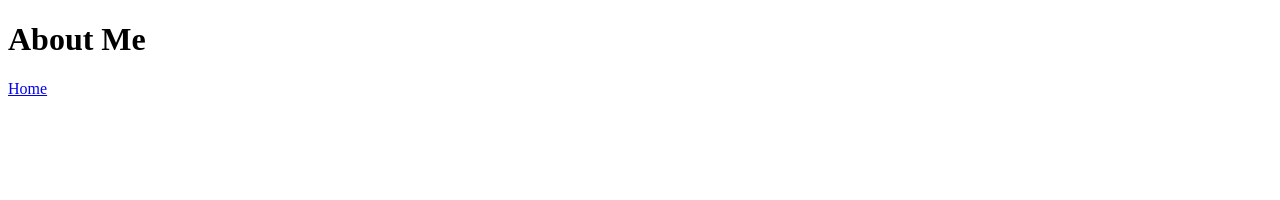
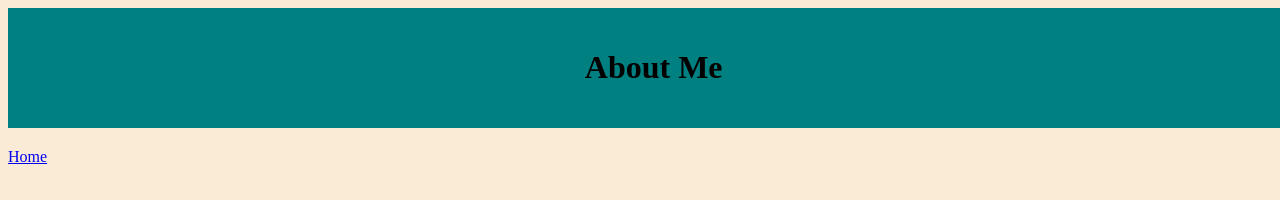
Before and after one commit to ajlaursen/portfoli-laursen, a plain HTML site: page about.html in a window 1280 px wide. Drawn offline with Linux system fonts and the light colour scheme.

Commit message:
added css style sheet

```diff
--- a/about.html
+++ b/about.html
@@ -4,6 +4,7 @@
     <meta charset="UTF-8">
     <meta name="viewport" content="width=device-width, initial-scale=1.0">
     <title>Document</title>
+    <link rel="stylesheet" href="style.css">
 </head>
 <body>
     <header>
--- /dev/null
+++ b/style.css
@@ -0,0 +1,12 @@
+body{
+    background-color: antiquewhite;
+}
+
+header{
+    text-align: center;
+    padding: 20px;
+    width: 99%;
+    margin-bottom: 20px;
+    color: black;
+    background: teal;
+}
```
Also changed, not shown: index.html (+1 -0 lines).
